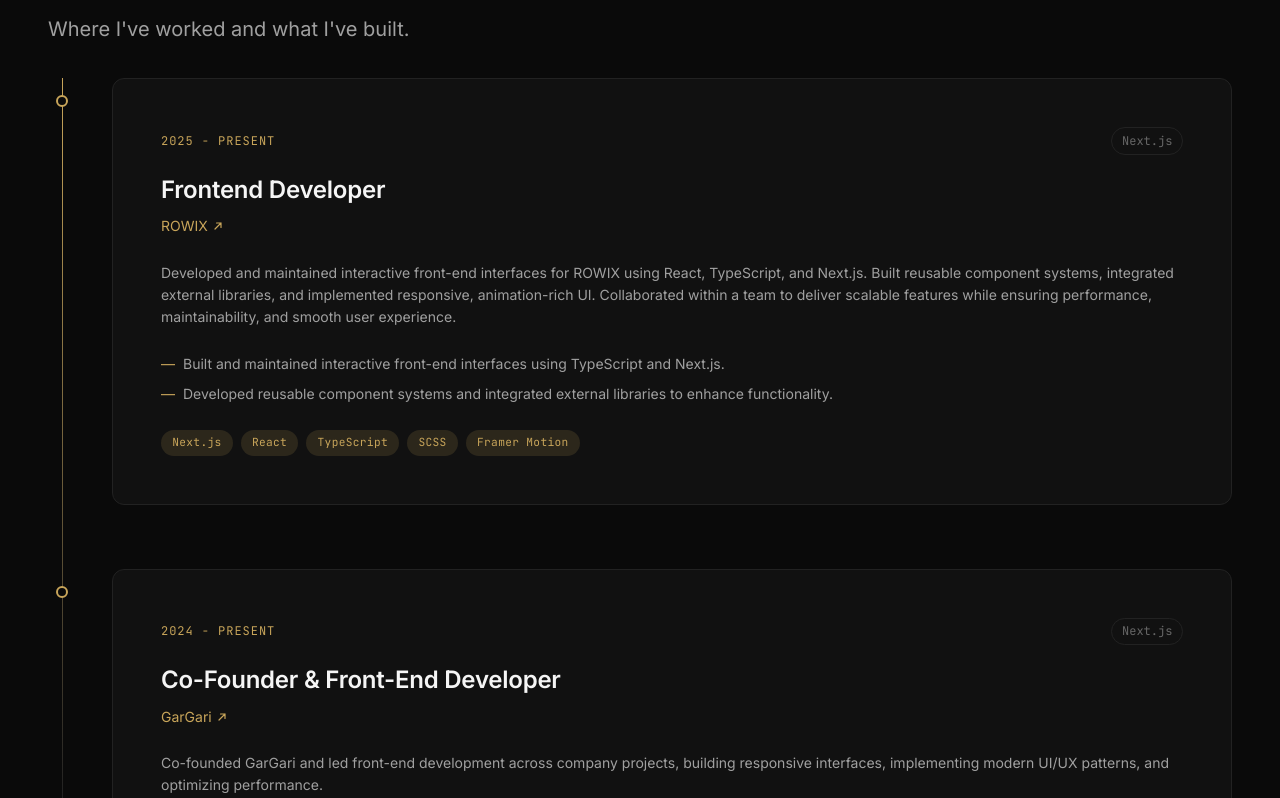
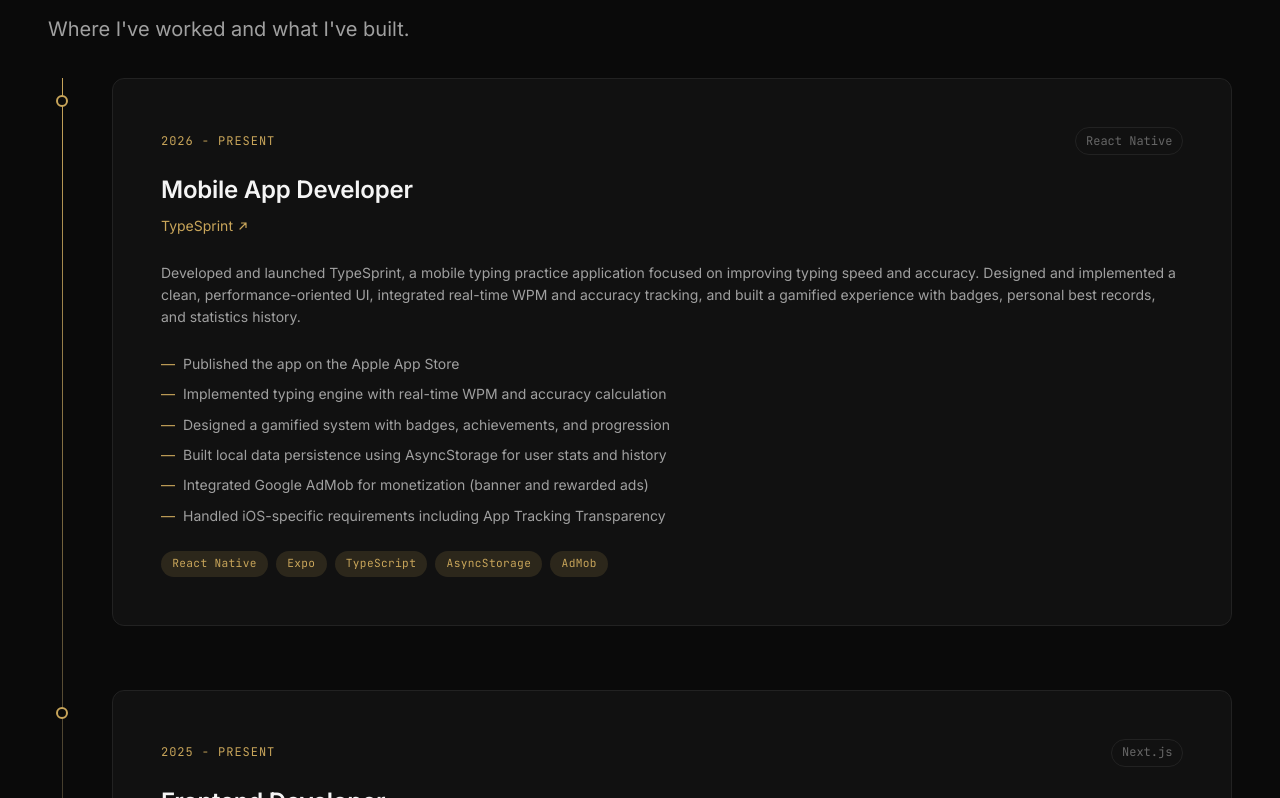
Before and after one commit to NikolozDvalishvili21/NikaPortfolio, a Next.js app in the folder myportfolio/: page / in a window 1280 px wide. Shown: the part 2082-2880 px from the top of the page. Built offline with nearby package versions, Linux system fonts and the light colour scheme.

Commit message:
Feat:  added RN and in experience

```diff
--- a/myportfolio/data/experience.ts
+++ b/myportfolio/data/experience.ts
@@ -14,6 +14,30 @@
 }
 
 export const experience: ExperienceItem[] = [
+  {
+    id: "exp-0",
+    role: "Mobile App Developer",
+    company: "TypeSprint",
+    companyUrl: "https://apps.apple.com/us/app/typesprint-typing-app/id6760451911",
+    period: "2026 - Present",
+    description:
+      "Developed and launched TypeSprint, a mobile typing practice application focused on improving typing speed and accuracy. Designed and implemented a clean, performance-oriented UI, integrated real-time WPM and accuracy tracking, and built a gamified experience with badges, personal best records, and statistics history.",
+    highlights: [
+      "Published the app on the Apple App Store",
+      "Implemented typing engine with real-time WPM and accuracy calculation",
+      "Designed a gamified system with badges, achievements, and progression",
+      "Built local data persistence using AsyncStorage for user stats and history",
+      "Integrated Google AdMob for monetization (banner and rewarded ads)",
+      "Handled iOS-specific requirements including App Tracking Transparency",
+    ],
+    technologies: [
+      "React Native",
+      "Expo",
+      "TypeScript",
+      "AsyncStorage",
+      "AdMob",
+    ],
+  },
   {
     id: "exp-1",
     role: "Frontend Developer",
--- a/myportfolio/data/skillIcons.tsx
+++ b/myportfolio/data/skillIcons.tsx
@@ -16,6 +16,7 @@
 // Icon map — keys must match skill names in skills.ts
 const skillIcons: Record<string, ReactNode> = {
   React: <SiReact />,
+  "React Native": <SiReact />,
   "Next.js": <SiNextdotjs />,
   TypeScript: <SiTypescript />,
   "HTML/CSS": <SiHtml5 />,
--- a/myportfolio/data/skills.ts
+++ b/myportfolio/data/skills.ts
@@ -21,6 +21,7 @@
     description: "Building interfaces that users love",
     skills: [
       { name: "React" },
+      { name: "React Native" },
       { name: "Next.js" },
       { name: "TypeScript" },
       { name: "HTML/CSS" },
```
